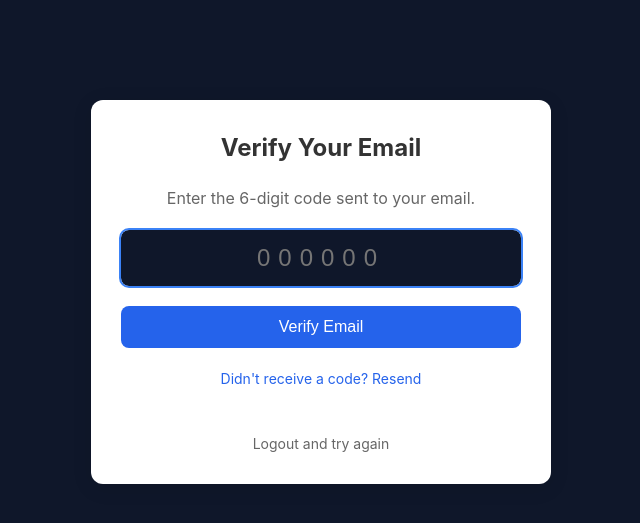
After one commit to HanishDasari/FRC-Strategy-Planner-Website, a Flask app: page /verify-email in a window 1280 px wide. The commit adds this page. Shown: the top 523 px of the page, without its empty margins (319-959 px from the left). Run offline with Flask 3, Linux system fonts and the light colour scheme; a user stored in the database is signed in; data comes from the database, SQL or seed files in the repository.

Commit message:
Implement email verification, fix database initialization, and refine UI wording

```diff
--- a/app.py
+++ b/app.py
@@ -6,6 +6,8 @@ from flask_socketio import SocketIO, emit, join_room, leave_room
 from werkzeug.security import generate_password_hash, check_password_hash
 import db
 import uuid
+import random
+import string
 from datetime import datetime, timedelta
 
 socketio = SocketIO()
@@ -144,14 +146,84 @@ def create_app(test_config=None):
         else:
             team_id = team['id']
 
+        # Create User
+        cursor = database.execute(
+            'INSERT INTO users (email, name, password_hash, team_id, is_verified) VALUES (?, ?, ?, ?, ?)',
+            (email, name, generate_password_hash(password), team_id, 0)
+        )
+        user_id = cursor.lastrowid
+
+        # Generate Verification Code
+        code = ''.join(random.choices(string.digits, k=6))
+        expires_at = datetime.now() + timedelta(minutes=15)
         database.execute(
-            'INSERT INTO users (email, name, password_hash, team_id) VALUES (?, ?, ?, ?)',
-            (email, name, generate_password_hash(password), team_id)
+            'INSERT INTO email_verifications (user_id, code, expires_at) VALUES (?, ?, ?)',
+            (user_id, code, expires_at)
         )
         database.commit()
 
-        flash("Registration successful. Please login.")
-        return redirect(url_for('index'))
+        # "Send" Email
+        print(f"\n--- EMAIL VERIFICATION DEBUG ---\nUser: {email}\nCode: {code}\n--------------------------------\n")
+
+        session['pending_verification_user_id'] = user_id
+        flash("Registration successful. Please enter the verification code sent to your email (check server console).")
+        return redirect(url_for('verify_email_page'))
+
+    @app.route('/verify-email')
+    def verify_email_page():
+        if 'pending_verification_user_id' not in session:
+            return redirect(url_for('index'))
+        return render_template('verify_email.html')
+
+    @app.route('/auth/verify-email', methods=('POST',))
+    def auth_verify_email():
+        user_id = session.get('pending_verification_user_id')
+        code = request.form.get('code')
+
+        if not user_id or not code:
+            flash("Missing information.")
+            return redirect(url_for('verify_email_page'))
+
+        database = db.get_db()
+        verification = database.execute(
+            'SELECT * FROM email_verifications WHERE user_id = ? AND code = ? AND expires_at > ?',
+            (user_id, code, datetime.now())
+        ).fetchone()
+
+        if verification:
+            database.execute('UPDATE users SET is_verified = 1 WHERE id = ?', (user_id,))
+            database.execute('DELETE FROM email_verifications WHERE user_id = ?', (user_id,))
+            database.commit()
+            session.pop('pending_verification_user_id', None)
+            session['user_id'] = user_id
+            flash("Email verified successfully!")
+            return redirect(url_for('dashboard'))
+
+        flash("Invalid or expired verification code.")
+        return redirect(url_for('verify_email_page'))
+
+    @app.route('/auth/resend-verification')
+    def resend_verification():
+        user_id = session.get('pending_verification_user_id')
+        if not user_id:
+            return redirect(url_for('index'))
+
+        database = db.get_db()
+        user = database.execute('SELECT email FROM users WHERE id = ?', (user_id,)).fetchone()
+
+        if user:
+            code = ''.join(random.choices(string.digits, k=6))
+            expires_at = datetime.now() + timedelta(minutes=15)
+            database.execute('DELETE FROM email_verifications WHERE user_id = ?', (user_id,))
+            database.execute(
+                'INSERT INTO email_verifications (user_id, code, expires_at) VALUES (?, ?, ?)',
+                (user_id, code, expires_at)
+            )
+            database.commit()
+            print(f"\n--- EMAIL VERIFICATION DEBUG (RESEND) ---\nUser: {user['email']}\nCode: {code}\n-----------------------------------------\n")
+            flash("A new verification code has been sent.")
+
+        return redirect(url_for('verify_email_page'))
 
     @app.route('/auth/login', methods=('POST',))
     def auth_login():
@@ -164,6 +236,11 @@ def create_app(test_config=None):
         ).fetchone()
 
         if user and user['password_hash'] and check_password_hash(user['password_hash'], password):
+            if not user['is_verified']:
+                session['pending_verification_user_id'] = user['id']
+                flash("Please verify your email to access your account.")
+                return redirect(url_for('verify_email_page'))
+
             session.clear()
             session['user_id'] = user['id']
             return redirect(url_for('dashboard'))
@@ -301,8 +378,8 @@ def create_app(test_config=None):
 
             # Create User
             cursor = database.execute(
-                'INSERT INTO users (google_id, email, name, team_id) VALUES (?, ?, ?, ?)',
-                (user_info['sub'], user_info['email'], user_info.get('name'), team_id)
+                'INSERT INTO users (google_id, email, name, team_id, is_verified) VALUES (?, ?, ?, ?, ?)',
+                (user_info['sub'], user_info['email'], user_info.get('name'), team_id, 1)
             )
             user_id = cursor.lastrowid
             database.commit()
--- a/requirements.txt
+++ b/requirements.txt
@@ -2,3 +2,4 @@ Flask==3.0.0
 pytest==8.0.0
 authlib
 requests
+flask-socketio
--- a/schema.sql
+++ b/schema.sql
@@ -2,6 +2,8 @@ DROP TABLE IF EXISTS drawings;
 DROP TABLE IF EXISTS strategies;
 DROP TABLE IF EXISTS messages;
 DROP TABLE IF EXISTS invites;
+DROP TABLE IF EXISTS password_resets;
+DROP TABLE IF EXISTS email_verifications;
 DROP TABLE IF EXISTS match_alliances;
 DROP TABLE IF EXISTS matches;
 DROP TABLE IF EXISTS users;
@@ -20,7 +22,16 @@ CREATE TABLE users (
     password_hash TEXT,
     name TEXT,
     team_id INTEGER NOT NULL,
+    is_verified INTEGER NOT NULL DEFAULT 0,
     FOREIGN KEY (team_id) REFERENCES teams (id)
+);
+
+CREATE TABLE email_verifications (
+    id INTEGER PRIMARY KEY AUTOINCREMENT,
+    user_id INTEGER NOT NULL,
+    code TEXT NOT NULL,
+    expires_at DATETIME NOT NULL,
+    FOREIGN KEY (user_id) REFERENCES users (id)
 );
 
 CREATE TABLE password_resets (
--- a/templates/index.html
+++ b/templates/index.html
@@ -10,7 +10,7 @@
 
 <body>
     <div class="container auth-container">
-        <h1 style="text-align: center; margin-bottom: 2rem;">FRC Strategy Hub</h1>
+        <h1 style="text-align: center; margin-bottom: 2rem;">FRC Strategy Planner</h1>
 
         <div class="card">
             {% with messages = get_flashed_messages() %}
--- a/templates/register.html
+++ b/templates/register.html
@@ -48,7 +48,7 @@
 <body>
     <div class="container">
         <div class="auth-card">
-            <h1 style="text-align: center; margin-bottom: 0.5rem;">Join the Hub</h1>
+            <h1 style="text-align: center; margin-bottom: 0.5rem;">Create Your Account</h1>
             <p style="text-align: center; color: var(--text-secondary); margin-bottom: 2rem;">Create your team strategy
                 profile</p>
 
--- /dev/null
+++ b/templates/verify_email.html
@@ -0,0 +1,99 @@
+<!DOCTYPE html>
+<html lang="en">
+<head>
+    <meta charset="UTF-8">
+    <meta name="viewport" content="width=device-width, initial-scale=1.0">
+    <title>Verify Email - FRC Strategy Planner</title>
+    <link rel="stylesheet" href="{{ url_for('static', filename='css/style.css') }}">
+    <style>
+        .verify-container {
+            max-width: 400px;
+            margin: 100px auto;
+            padding: 30px;
+            background: white;
+            border-radius: 12px;
+            box-shadow: 0 4px 20px rgba(0,0,0,0.1);
+            text-align: center;
+        }
+        .verify-container h2 {
+            margin-bottom: 20px;
+            color: #333;
+        }
+        .verify-container p {
+            color: #666;
+            margin-bottom: 20px;
+        }
+        .code-input {
+            width: 100%;
+            padding: 12px;
+            font-size: 24px;
+            letter-spacing: 8px;
+            text-align: center;
+            border: 2px solid #ddd;
+            border-radius: 8px;
+            margin-bottom: 20px;
+        }
+        .btn-primary {
+            width: 100%;
+            padding: 12px;
+            background: #2563eb;
+            color: white;
+            border: none;
+            border-radius: 8px;
+            font-size: 16px;
+            cursor: pointer;
+            transition: background 0.2s;
+        }
+        .btn-primary:hover {
+            background: #1d4ed8;
+        }
+        .resend-link {
+            display: block;
+            margin-top: 20px;
+            color: #2563eb;
+            text-decoration: none;
+            font-size: 14px;
+        }
+        .resend-link:hover {
+            text-decoration: underline;
+        }
+        .flash-messages {
+            margin-bottom: 20px;
+            list-style: none;
+            padding: 0;
+        }
+        .flash-messages li {
+            padding: 10px;
+            background: #fee2e2;
+            color: #b91c1c;
+            border-radius: 6px;
+            margin-bottom: 10px;
+        }
+    </style>
+</head>
+<body>
+    <div class="verify-container">
+        <h2>Verify Your Email</h2>
+        <p>Enter the 6-digit code sent to your email.</p>
+
+        {% with messages = get_flashed_messages() %}
+          {% if messages %}
+            <ul class="flash-messages">
+              {% for message in messages %}
+                <li>{{ message }}</li>
+              {% endfor %}
+            </ul>
+          {% endif %}
+        {% endwith %}
+
+        <form action="{{ url_for('auth_verify_email') }}" method="POST">
+            <input type="text" name="code" class="code-input" placeholder="000000" maxlength="6" required autofocus>
+            <button type="submit" class="btn-primary">Verify Email</button>
+        </form>
+
+        <a href="{{ url_for('resend_verification') }}" class="resend-link">Didn't receive a code? Resend</a>
+        <br>
+        <a href="{{ url_for('logout') }}" class="resend-link" style="color: #666;">Logout and try again</a>
+    </div>
+</body>
+</html>
```
Also changed, not shown: frc_strategy.sqlite.
